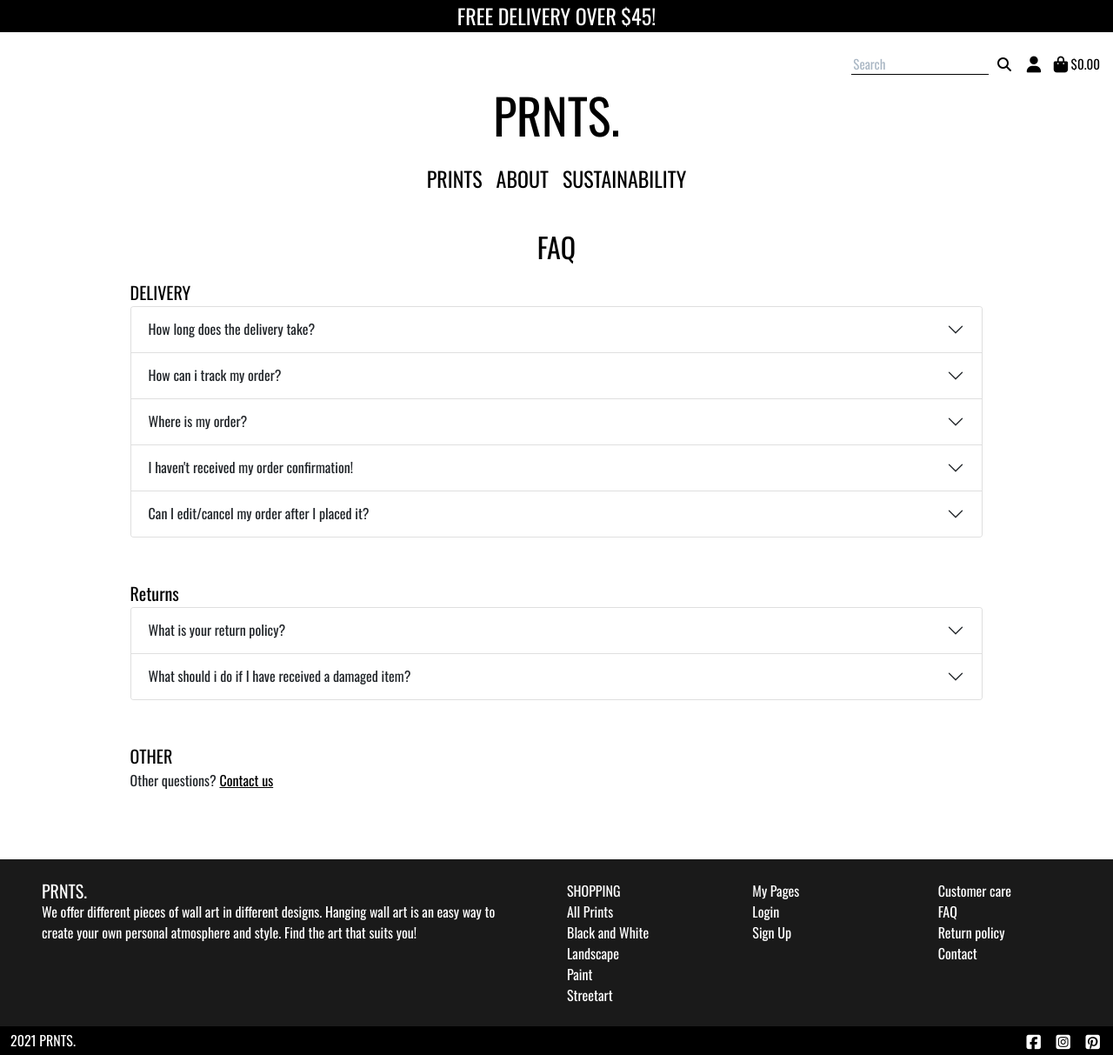
After one commit to juanstelling/MS4-prints, a Django app: page /faq/ in a window 1280 px wide. The commit adds this page. Shown: the whole page at 87% size. Run offline with Django 3.2, Linux system fonts and the light colour scheme; some libraries are stand-ins or nearby versions.

Commit message:
Added pages templates

```diff
--- /dev/null
+++ b/pages/templates/pages/faq.html
@@ -0,0 +1,156 @@
+{% extends "base.html" %}
+{% load static %}
+{% block extra_title %}| FAQ {% endblock %}
+
+{% block content %}
+    <div class="row">
+        <div class="col pt-4 pb-2">
+            <h2 class="text-black text-uppercase text-center">FAQ</h2>
+        </div>
+    </div>
+    <div class="container pb-5">
+        <div class="row">
+            <h5 class="text-black text-uppercase py-1">Delivery</h5>
+            <div class="accordion" id="accordiondelivery">
+                <div class="accordion-item">
+                    <h2 class="accordion-header" id="headingOne">
+                        <button class="accordion-button collapsed uppercase" type="button" data-bs-toggle="collapse"
+                            data-bs-target="#collapseOne" aria-expanded="true" aria-controls="collapseOne">
+                            How long does the delivery take?
+                        </button>
+                    </h2>
+                    <div id="collapseOne" class="accordion-collapse collapse" aria-labelledby="headingOne"
+                        data-bs-parent="#accordiondelivery">
+                        <div class="accordion-body">
+                            <p>
+                                You will receive confimation e-mail immediately after placing your order. Orders are shipping within 5
+                                business days.
+                            </p>
+                        </div>
+                    </div>
+                </div>
+                <div class="accordion-item">
+                    <h2 class="accordion-header" id="headingTwo">
+                        <button class="accordion-button collapsed uppercase" type="button" data-bs-toggle="collapse"
+                            data-bs-target="#collapseTwo" aria-expanded="false" aria-controls="collapseTwo">
+                            How can i track my order?
+                        </button>
+                    </h2>
+                    <div id="collapseTwo" class="accordion-collapse collapse" aria-labelledby="headingTwo"
+                        data-bs-parent="#accordiondelivery">
+                        <div class="accordion-body">
+                            <p>
+                                Once your package has been shipped, you will receive an email from us containing a Track and Trace.
+                            </p>
+                        </div>
+                    </div>
+                </div>
+                <div class="accordion-item">
+                    <h2 class="accordion-header" id="headingThree">
+                        <button class="accordion-button collapsed uppercase" type="button" data-bs-toggle="collapse"
+                            data-bs-target="#collapseThree" aria-expanded="false" aria-controls="collapseThree">
+                            Where is my order?
+                        </button>
+                    </h2>
+                    <div id="collapseThree" class="accordion-collapse collapse" aria-labelledby="headingThree"
+                        data-bs-parent="#accordiondelivery">
+                        <div class="accordion-body">
+                            <p>
+                                Once your order has been dispatched you will receive a shipping confirmation. In
+                                this you will find a link to the delivery company's webpage where you can track your
+                                order. Remember that our delivery times refer to business days, so do not include
+                                weekends.
+                            </p>
+                        </div>
+                    </div>
+                </div>
+                <div class="accordion-item">
+                    <h2 class="accordion-header" id="headingFour">
+                        <button class="accordion-button collapsed uppercase" type="button" data-bs-toggle="collapse"
+                            data-bs-target="#collapseFour" aria-expanded="false" aria-controls="collapseFour">
+                            I haven't received my order confirmation!
+                        </button>
+                    </h2>
+                    <div id="collapseFour" class="accordion-collapse collapse" aria-labelledby="headingFour"
+                        data-bs-parent="#accordiondelivery">
+                        <div class="accordion-body">
+                            <p>
+                                You will automatically receive your order confirmation by e-mail within 24 hours. If
+                                you are missing an order confirmation, please check your spam folder or other folders
+                                with special offers. Some mailbox providers (including Gmail) have enabled filters that
+                                move newsletters into dedicated folders, so we recommend checking those and other filters
+                                you might have enabled. If you have not received your order confirmation within this time
+                                frame you are more than welcome to contact us for further help!
+                            </p>
+                        </div>
+                    </div>
+                </div>
+                <div class="accordion-item">
+                    <h2 class="accordion-header" id="headingFive">
+                        <button class="accordion-button collapsed uppercase" type="button" data-bs-toggle="collapse"
+                            data-bs-target="#collapseFive" aria-expanded="false" aria-controls="collapseFive">
+                            Can I edit/cancel my order after I placed it?
+                        </button>
+                    </h2>
+                    <div id="collapseFive" class="accordion-collapse collapse" aria-labelledby="headingFive"
+                        data-bs-parent="#accordiondelivery">
+                        <div class="accordion-body">
+                            <p>
+                                Sadly, no. Once your order is placed and imported to our system, we have no ability
+                                to edit it or make any changes for you.
+                                We are really quick at processing your order and are therefore unable to cancel it before
+                                shipping. However, you are always more than welcome to return your order to us for free if
+                                you do not wish to keep it.
+                            </p>
+                        </div>
+                    </div>
+                </div>
+            </div>
+        </div>
+        <div class="row pt-5">
+            <h5 class="text-black uppercase py-1">Returns</h5>
+            <div class="accordion" id="accordionreturn">
+                <div class="accordion-item">
+                    <h2 class="accordion-header" id="headingSix">
+                        <button class="accordion-button collapsed uppercase" type="button" data-bs-toggle="collapse"
+                            data-bs-target="#collapseSix" aria-expanded="true" aria-controls="collapseSix">
+                            What is your return policy?
+                        </button>
+                    </h2>
+                    <div id="collapseSix" class="accordion-collapse collapse" aria-labelledby="headingSix"
+                        data-bs-parent="#accordionreturn">
+                        <div class="accordion-body">
+                            <p>
+                                You can return all items within 90 days. The item contains no traces of use or
+                                other stains. <a class="text-black" href="{% url 'return_policy' %}">Check out our returns page for more info.</a>
+                            </p>
+                        </div>
+                    </div>
+                </div>
+                <div class="accordion-item">
+                    <h2 class="accordion-header" id="headingSeven">
+                        <button class="accordion-button collapsed uppercase" type="button" data-bs-toggle="collapse"
+                            data-bs-target="#collapseSeven" aria-expanded="false" aria-controls="collapseSeven">
+                            What should i do if I have received a damaged item?
+                        </button>
+                    </h2>
+                    <div id="collapseSeven" class="accordion-collapse collapse" aria-labelledby="headingSeven"
+                        data-bs-parent="#accordionreturn">
+                        <div class="accordion-body">
+                            <p>
+                                Unfortunately, it is possible that your order will be damaged during shipping. As a
+                                customer, you cannot do anything about this. In that case, we ask you to contact us directly.
+                                It is also useful to send photos of the complaint. Our Customer Care will process your message
+                                as soon as possible and will work with you to find the best solution.
+                            </p>
+                        </div>
+                    </div>
+                </div>
+            </div>
+        </div>
+        <div class="row pt-5 pb-3">
+            <h5 class="text-black text-uppercase py-1">Other</h5>
+            <p>Other questions? <a class="text-black" href="{% url 'contact' %}">Contact us</a></p>
+        </div>
+    </div>
+{% endblock %}
--- a/prnts/settings.py
+++ b/prnts/settings.py
@@ -16,8 +16,8 @@ import dj_database_url
 if os.path.exists("env.py"):
     import env
 
-# Build paths inside the project like this: BASE_DIR / 'subdir'.
-BASE_DIR = Path(__file__).resolve().parent.parent
+# Build paths inside the project like this: os.path.join(BASE_DIR, ...)
+BASE_DIR = os.path.dirname(os.path.dirname(os.path.abspath(__file__)))
 
 
 # Quick-start development settings - unsuitable for production
--- a/static/css/base.css
+++ b/static/css/base.css
@@ -100,6 +100,11 @@ ul {
 .bag-img {
     height: 80px;
     width: 120px;
+}
+
+.sus-img {
+    height: 300px;
+    width: 300px;
 }
 
 /* -------------------------------- Buttons / links  */
--- a/templates/includes/footer.html
+++ b/templates/includes/footer.html
@@ -73,10 +73,10 @@
             <ul class="list-unstyled">
                 <li class="uppercase text-white">Customer care</li>
                 <li>
-                    <a class="text-white text-decoration-none" href="">FAQ</a>
+                    <a class="text-white text-decoration-none" href="{% url 'faq' %}">FAQ</a>
                 </li>
                 <li>
-                    <a class="text-white text-decoration-none" href="">Return policy</a>
+                    <a class="text-white text-decoration-none" href="{% url 'return_policy' %}">Return policy</a>
                 </li>
                 <li>
                     <a class="text-white text-decoration-none" href="{% url 'contact' %}">Contact</a>
--- a/templates/includes/header.html
+++ b/templates/includes/header.html
@@ -75,11 +75,11 @@
                 </li>
                 <!-- About -->
                 <li class="nav-item">
-                    <a class="nav-link active text-uppercase text-black" aria-current="page" href=""><h4>About</h4></a>
+                    <a class="nav-link active text-uppercase text-black" aria-current="page" href="{% url 'company' %}"><h4>About</h4></a>
                 </li>
                 <!-- Sustainability -->
                 <li class="nav-item">
-                    <a class="nav-link active text-uppercase text-black" aria-current="page" href=""><h4>Sustainability</h4></a>
+                    <a class="nav-link active text-uppercase text-black" aria-current="page" href="{% url 'sustainability' %}"><h4>Sustainability</h4></a>
                 </li>
             </ul>
         </div>
```
Also changed, not shown: pages/templates/pages/company.html (added, +82 -0 lines), pages/templates/pages/return_policy.html (added, +71 -0 lines), pages/templates/pages/sustainability.html (added, +52 -0 lines), pages/views.py (line endings or trailing spaces).
